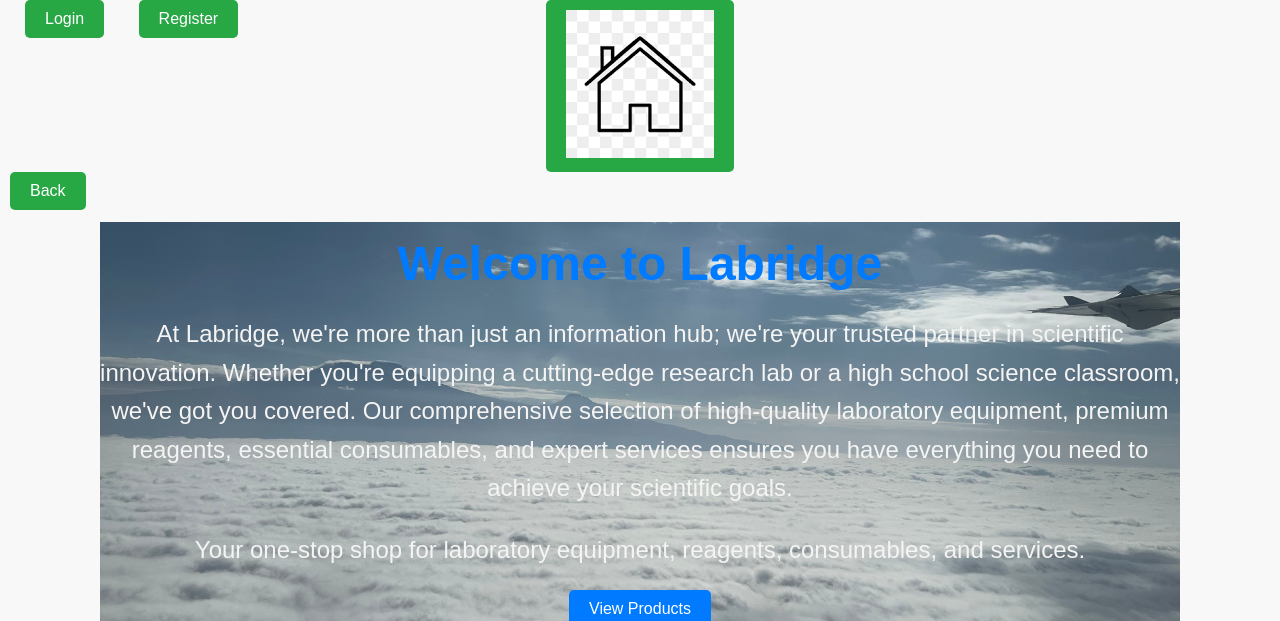
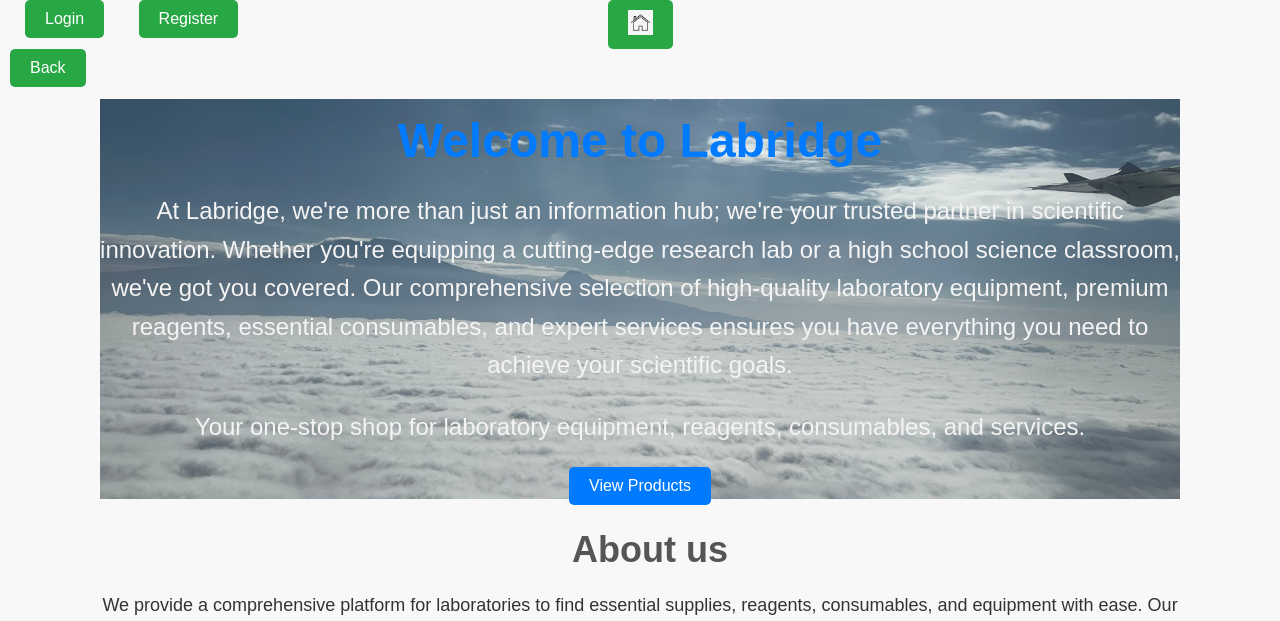
Before and after one commit to dkomics/labridge, a Django app: page / in a window 1280 px wide. Shown: the top 621 px of the page. Run offline with Django 5.2, Linux system fonts and the light colour scheme.

Commit message:
updated base.css file

```diff
--- a/labridge_app/static/labridge_app/css/base.css
+++ b/labridge_app/static/labridge_app/css/base.css
@@ -24,17 +24,20 @@ body {
     text-align: center;
 }
 
+.navbar-center img {
+    width: 25px; /* Adjust width as needed */
+    height: auto; /* Maintain aspect ratio */
+    border: none !important; /* Remove any border */
+    outline: none !important; /* Remove any outline if present */
+    box-shadow: none !important; /* Remove any box-shadow if present */
+}
+
 .nav-link {
     color: white;
     text-decoration: none;
     margin: 0 15px;
 }
 
-/* .social-media img {
-    width: 1cm;
-    height: 1cm;
-    margin: 0 5px;
-} */
 
 footer {
     text-align: center;
```
